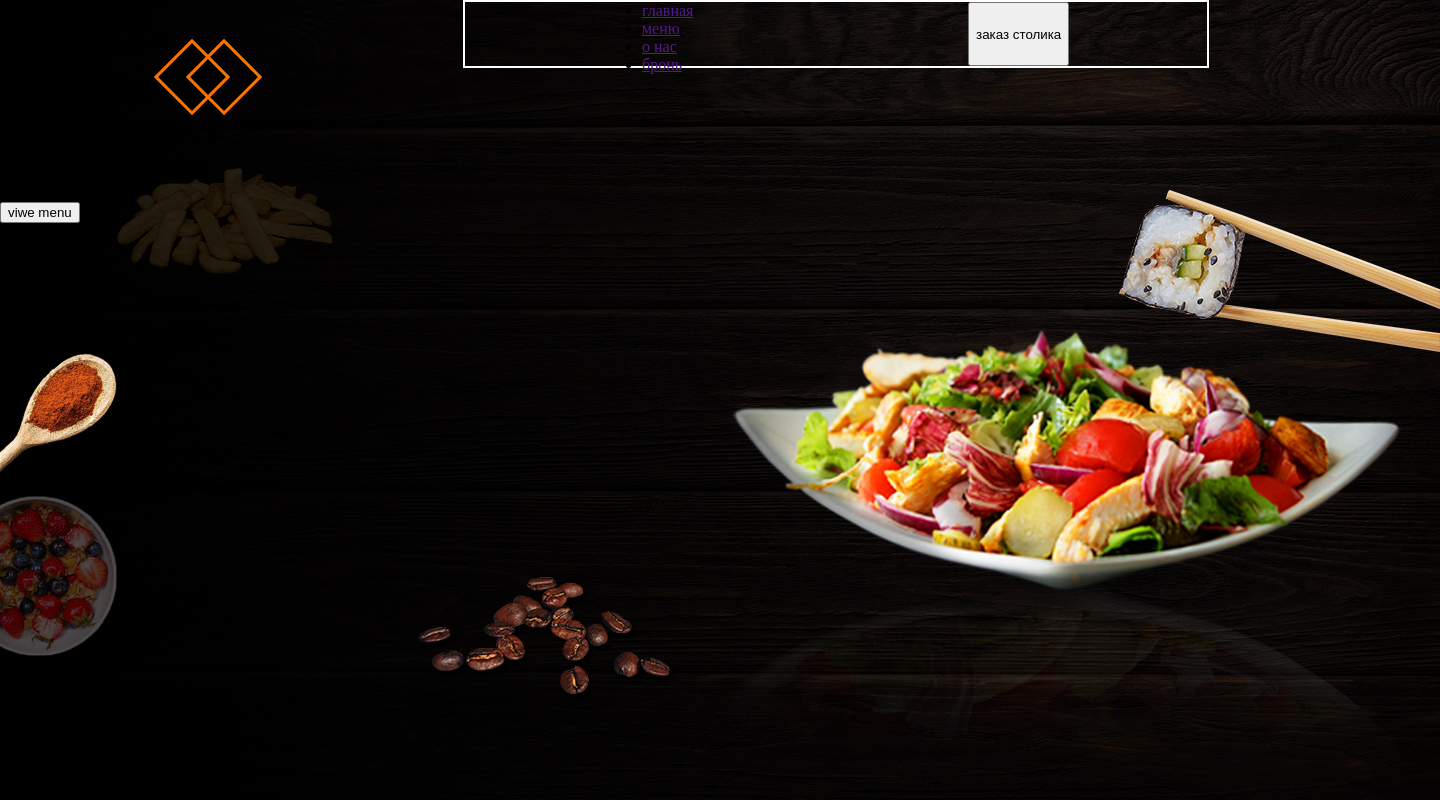
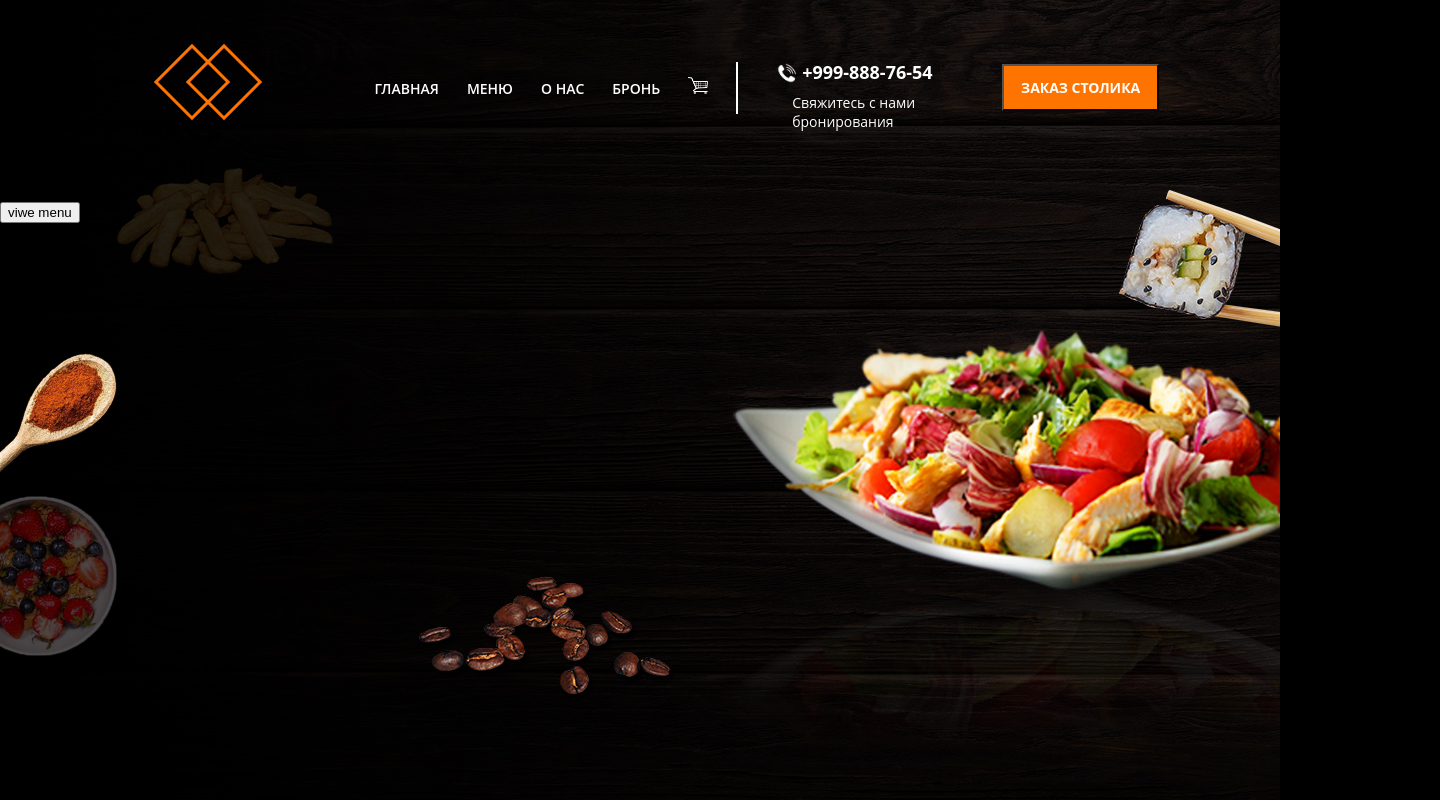
Before and after one commit to NikaDimka/AllFiles, a plain HTML site: page my projects/our restaurant/index.html in a window 1280 px wide. Shown: the whole page, 1440 px wide, since content can reach past the window. Drawn offline with Linux system fonts and the light colour scheme.

Commit message:
Add files via upload

```diff
--- a/my projects/our restaurant/css/style.css
+++ b/my projects/our restaurant/css/style.css
@@ -2,22 +2,27 @@
     margin: 0;
 }
 body{
+    background-color: black;
 
 }
 
 
 .conteiner {
-    width: 1440px;
+    max-width:  1440px;
     height: 800px;
+    position: relative;
     margin: 0 auto;
     background-image: url(../img/hero\ image.png);
 }
 .header{
     width: 100%;
     height: 120px;
+
+
     display: flex;
-    position: relative;
-    justify-content: space-evenly;
+    justify-content: space-around;
+    align-items: center;
+
 
 }
 .logo {
@@ -27,7 +32,7 @@ body{
     position: absolute;
     width: 48px;
     height: 48px;
-    top: 50px;
+    top: 55px;
     border: 3px solid #FF7400;
     transform: rotate(-45deg);
     left: 197.04px;
@@ -37,27 +42,115 @@ body{
     position: absolute;
     width: 48px;
     height: 48px;
-    top: 50px;
+    top: 55px;
     left: 165px;
     border: 3px solid #FF7400;
     transform: rotate(-45deg);
 }
 .nav-bar{
-    width: 742px;
-    height: 64px;
+
+
+    margin-top: 55px;
     display: flex;
-    justify-content: space-evenly;
-    border: 2px solid white;
-    top: 55px;
+    justify-content: space-between;
+    align-items: center;
+
+    color: white;
 
 
 }
-.menu{
+.nav{
+
+
+
 }
 
+.menu{
+    text-decoration: none;
+    color: white;
+
+    font-family: 'Open Sans';
+    font-style: normal;
+    font-weight: 600;
+    font-size: 14px;
+    line-height: 19px;
+    text-transform: uppercase;
+   padding: 12px;
+
+
+}
+.b-icon{
+    width: 20px;
+    height: 17px;
+}
+.vertical-line{
+    width: 0px;
+    height: 50px;
+    border: 1px solid #FFFFFF;
+    margin-right: 34px;
+    margin-left: 16px;
+}
 .contact {
+    width: 180px;
+    height: 60px;
+    font-family: 'Open Sans';
+    font-style: normal;
+
 }
+.phone-container{
+    display: inline-flex;
+    align-items: center;
+
+}
+
+.phone{
+    width: 30px;
+    height: 30px;
+}
+.phonenumber{
+
+    width: 131px;
+    height: 25px;
+
+
+
+    font-weight: 700;
+    font-size: 18px;
+    line-height: 25px;
+
+
+
+}
+.contact-reserve{
+
+
+padding-left:20px ;
+font-weight: 400;
+font-size: 14px;
+
+
+color: #FFFFFF;
+
+}
+
+
 .reserve_table {
+    margin-left: 50px;
+    width: 157px;
+    height: 47px;
+    font-family: 'Open Sans';
+    font-style: normal;
+    font-weight: 700;
+    font-size: 14px;
+    line-height: 19px;
+    text-transform: uppercase;
+/* identical to box height */
+
+
+    color: #FFFFFF;
+
+    background: #FF7400;
+
 }
 .main {
 }
--- a/my projects/our restaurant/index.html
+++ b/my projects/our restaurant/index.html
@@ -18,15 +18,26 @@
             </div>
 
             <div class="nav-bar">
-                <ul class="nav">
-                    <li><a href="" class="menu">главная</a></li>
-                    <li><a href="" class="menu">меню</a></li>
-                    <li><a href="" class="menu">о нас</a></li>
-                    <li><a href="" class="menu">бронь</a></li>
-                </ul>
+                <div class="nav">
+                    <a href="" class="menu">главная</a>
+                    <a href="" class="menu">меню</a>
+                    <a href="" class="menu">о нас</a>
+                    <a href="" class="menu">бронь</a>
+                    <a href="" class="menu"><img src="img/basket.png" alt="" class="b-icon"></a>
+
+                </div>
 
 
+
+                <div class="vertical-line">
+                </div>
+
                 <div class="contact">
+                    <div class="phone-container">
+                        <img src="img/phone.png" alt="" class="phone">
+                        <p class="phonenumber">+999-888-76-54</p>
+                    </div>
+                    <p class="contact-reserve">Свяжитесь с нами <br> бронирования</p>
                 </div>
 
 
@@ -38,8 +49,10 @@
             <h2 class="main-text">Добро пожаловать в</h2>
             <h1 class="main-text1">Наш ресторан</h1>
             <h4 class="main-text2">Дом лучшей еды</h4>
-            <input type="button" class="menu" value="viwe menu">
+
         </div>
+
+        <input type="button" class="viwe-menu" value="viwe menu">
 
         <div class="pic">
             <div class="pic-1"></div>
```
